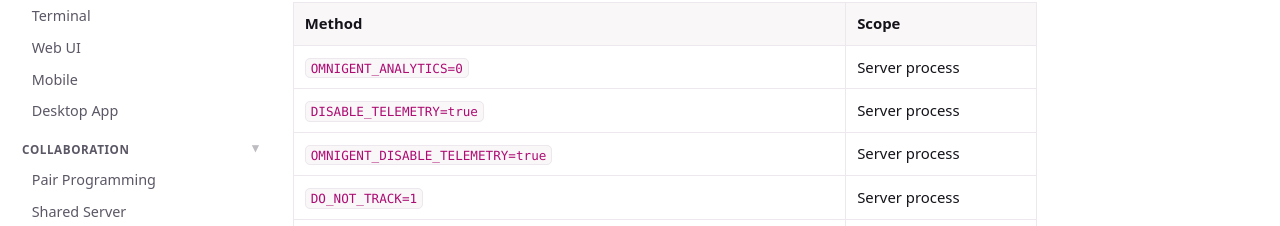
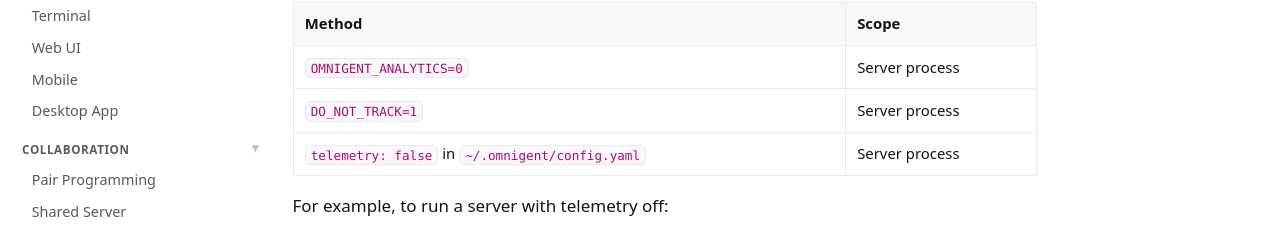
Before and after one commit to omnigent-ai/omnigent-site, a Next.js app: page /docs/deploy/telemetry in a window 1280 px wide. Shown: the part 449-675 px from the top of the page. Built offline with nearby package versions, Linux system fonts and the light colour scheme; no server answers.

Commit message:
docs: remove DISABLE_TELEMETRY and OMNIGENT_DISABLE_TELEMETRY from telemetry opt-out table (#328)
Co-authored-by: Isaac

```diff
--- a/app/docs/deploy/telemetry/page.mdx
+++ b/app/docs/deploy/telemetry/page.mdx
@@ -26,8 +26,6 @@ Any one of the following opts you out:
 | Method                                          | Scope          |
 | ----------------------------------------------- | -------------- |
 | `OMNIGENT_ANALYTICS=0`                          | Server process |
-| `DISABLE_TELEMETRY=true`                        | Server process |
-| `OMNIGENT_DISABLE_TELEMETRY=true`               | Server process |
 | `DO_NOT_TRACK=1`                                | Server process |
 | `telemetry: false` in `~/.omnigent/config.yaml` | Server process |
 
```
